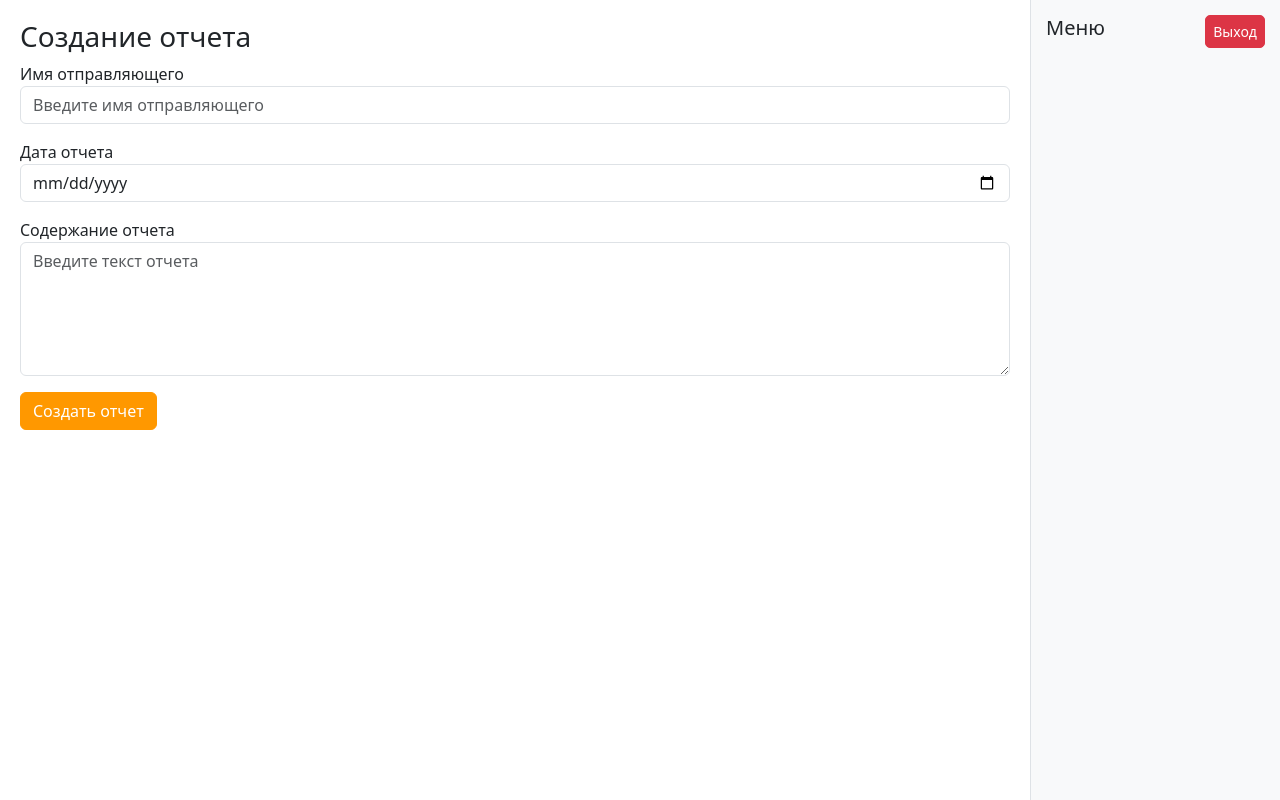
After one commit to MikhailNagibin/secret_project, a Flask app: template templates/inventory_templates/admin_reports.html in a window 1280 px wide. The commit adds this page. Run offline with Flask 3, Linux system fonts and the light colour scheme; the template is opened without the code that fills it: values that come from a table or form of the project are taken from there, others are empty; parts of the project's set-up code (start-up, migrations or seed data) failed here and were passed over.

Commit message:
admin reports add

```diff
--- a/forms.py
+++ b/forms.py
@@ -52,3 +52,18 @@ class EditInventoryForm(FlaskForm):
     save = SubmitField("Сохранить", render_kw={"class": "btn btn-warning"})
     delete = SubmitField("Удалить", render_kw={"class": "btn btn-danger"})
     back = SubmitField("Назад", render_kw={"class": "btn btn-secondary"})
+
+
+class ReportForm(FlaskForm):
+    sender_name = StringField('Имя отправляющего', validators=[
+        DataRequired(message="Поле обязательно для заполнения."),
+        Length(max=100, message="Имя должно быть не длиннее 100 символов.")
+    ])
+    report_date = DateField('Дата отчета', validators=[
+        DataRequired(message="Укажите дату.")
+    ])
+    report_content = TextAreaField('Содержание отчета', validators=[
+        DataRequired(message="Введите текст отчета."),
+        Length(max=1000, message="Отчет не должен превышать 1000 символов.")
+    ])
+    submit = SubmitField('Создать отчет')
--- a/main.py
+++ b/main.py
@@ -130,7 +130,24 @@ def inventory_edit(item_id):
             pass
         return redirect(url_for("inventory_see"))
 
-    return render_template("inventory_templates/inventory_edit.html", form=form)
+    return render_template("inventory_templates/inventory_edit.html", form=form,
+        user_role=user_role)
+
+
+@app.route('/create-report', methods=['GET', 'POST'])
+def create_report():
+    user_role = get_role_by_id(cur, current_user.role)[0][0]
+    form = ReportForm()
+    if form.validate_on_submit():
+        sender_name = form.sender_name.data
+        report_date = form.report_date.data
+        report_content = form.report_content.data
+
+        return f'{sender_name, report_content, report_date}'
+
+    return render_template('inventory_templates/admin_reports.html', form=form,
+        user_role=user_role,
+        active_page="create-report")
 
 
 if __name__ == "__main__":
--- /dev/null
+++ b/templates/inventory_templates/admin_reports.html
@@ -0,0 +1,21 @@
+{% extends "inventory_templates/base_inventory.html" %}
+
+{% block content %}
+<h3>Создание отчета</h3>
+<form method="post" class="mb-4">
+    {{ form.hidden_tag() }}
+    <div class="mb-3">
+        {{ form.sender_name.label }}
+        {{ form.sender_name(class="form-control", placeholder="Введите имя отправляющего") }}
+    </div>
+    <div class="mb-3">
+        {{ form.report_date.label }}
+        {{ form.report_date(class="form-control", type="date") }}
+    </div>
+    <div class="mb-3">
+        {{ form.report_content.label }}
+        {{ form.report_content(class="form-control", rows=5, placeholder="Введите текст отчета") }}
+    </div>
+    {{ form.submit(class="btn btn-primary") }}
+</form>
+{% endblock %}
--- a/templates/inventory_templates/base_inventory.html
+++ b/templates/inventory_templates/base_inventory.html
@@ -71,7 +71,7 @@
             <a href="/inventory_add" class="{% if active_page == 'inventory_add' %}active{% endif %}">Добавление</a>
             <a href="/admin/assign" class="{% if active_page == 'assign' %}active{% endif %}">Закрепление за пользователями</a>
             <a href="/admin/purchases" class="{% if active_page == 'purchases' %}active{% endif %}">План закупок</a>
-            <a href="/admin/reports" class="{% if active_page == 'reports' %}active{% endif %}">Отчеты</a>
+            <a href="/create-report" class="{% if active_page == 'create-report' %}active{% endif %}">Отчеты</a>
             <a href="/admin/reports" class="{% if active_page == 'request' %}active{% endif %}">Заявки</a>
         {% elif user_role == 'Пользователь' %}
             <a href="inventory_see" class="{% if active_page == 'inventory_see' %}active{% endif %}">Просмотр инвентаря</a>
```
